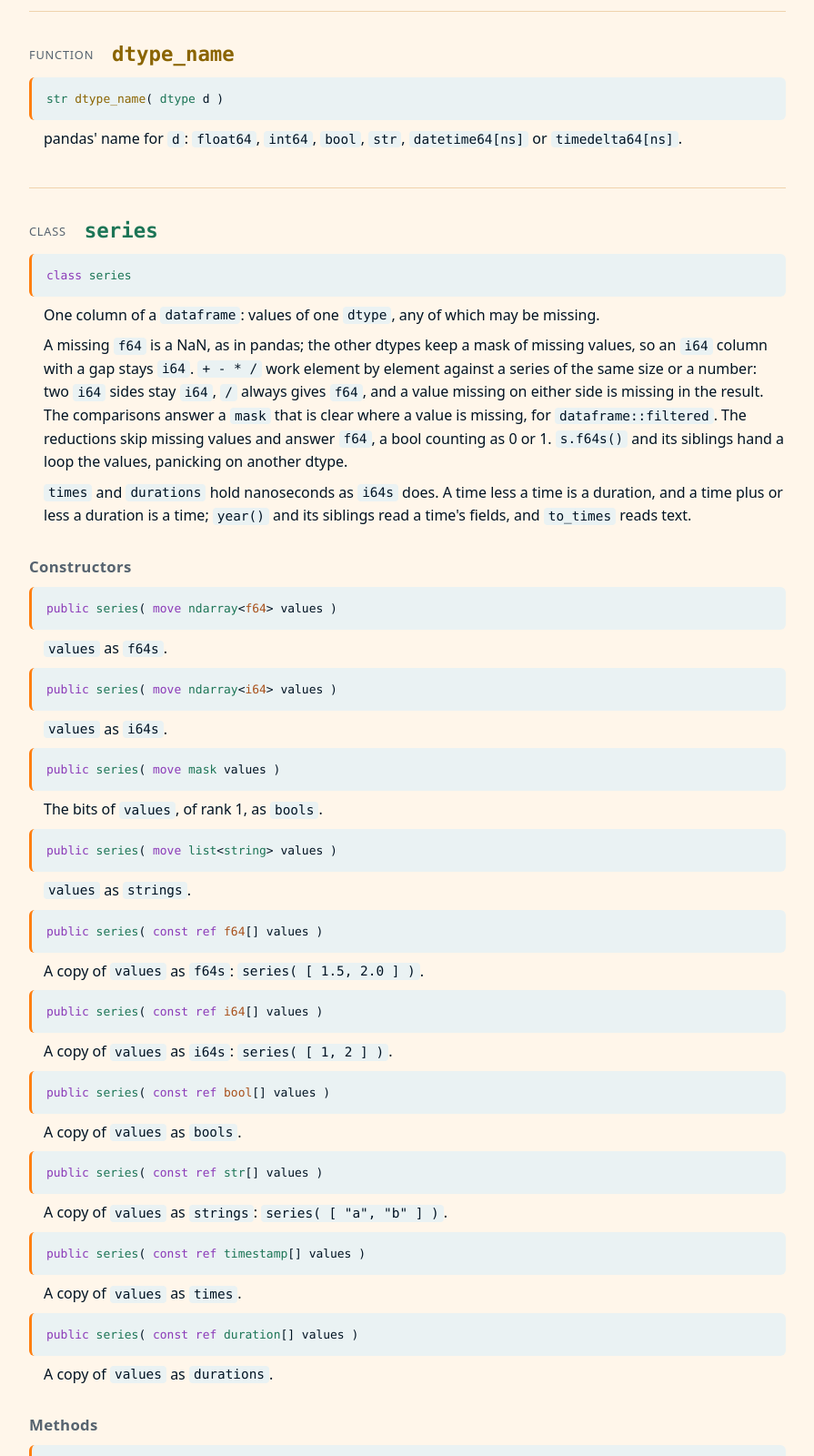
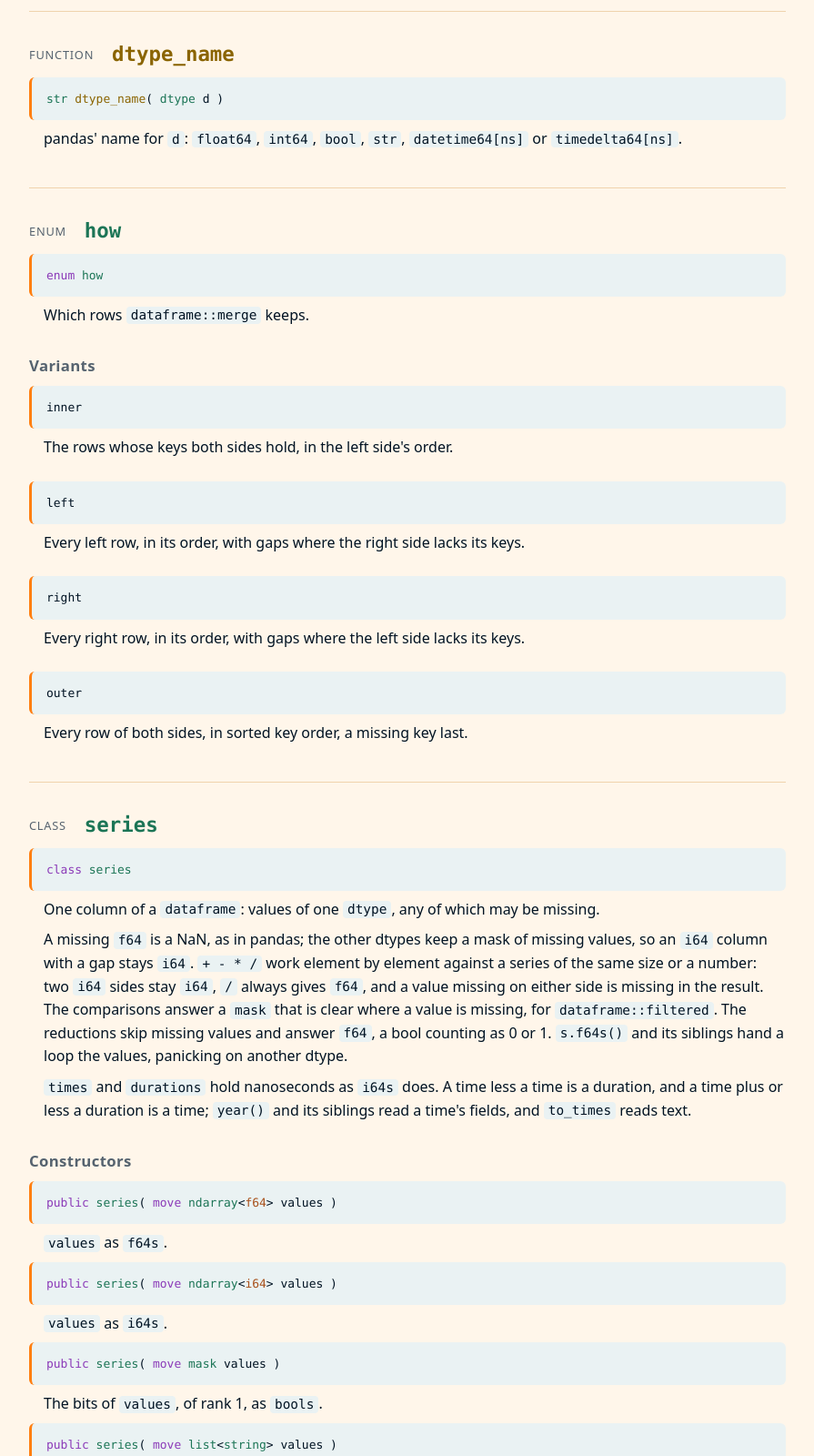
Before and after one commit to LaurenceBradshaw/keel, a plain HTML site: page keel_stl/docs/dataframe.html in a window 1280 px wide. Shown: the part 1200-2800 px from the top of the page at 91% size, without its empty margins (192-1087 px from the left). Drawn offline with Linux system fonts and the light colour scheme.

Commit message:
add kl::concat and dataframe merge

```diff
--- a/keel_stl/docs/dataframe.html
+++ b/keel_stl/docs/dataframe.html
@@ -14,6 +14,7 @@
 <ul class="contents">
 <li><a href="#dtype"><code>dtype</code></a> <span class="kind">enum</span></li>
 <li><a href="#dtype_name"><code>dtype_name</code></a> <span class="kind">function</span></li>
+<li><a href="#how"><code>how</code></a> <span class="kind">enum</span></li>
 <li><a href="#series"><code>series</code></a> <span class="kind">class</span></li>
 <li><a href="#dataframe"><code>dataframe</code></a> <span class="kind">class</span></li>
 <li><a href="#grouped"><code>grouped</code></a> <span class="kind">class</span></li>
@@ -21,6 +22,7 @@
 <li><a href="#csv_error"><code>csv_error</code></a> <span class="kind">enum</span></li>
 <li><a href="#parse_csv"><code>parse_csv</code></a> <span class="kind">function</span></li>
 <li><a href="#read_csv"><code>read_csv</code></a> <span class="kind">function</span></li>
+<li><a href="#concat"><code>concat</code></a> <span class="kind">function</span></li>
 </ul>
 <section class="entry">
 <h2><span class="kind">enum</span> <span class="type">dtype</span></h2>
@@ -74,6 +76,40 @@
 <pre class="signature"><a class="anchor" href="#dtype_name" aria-label="Link to dtype_name">#</a><code><a class="type" href="prelude.html#str">str</a> <span class="fn">dtype_name</span>( <a class="type" href="#dtype">dtype</a> d )</code></pre>
 <div class="doc">
 <p>pandas' name for <code>d</code>: <code>float64</code>, <code>int64</code>, <code>bool</code>, <code>str</code>, <code>datetime64[ns]</code> or <code>timedelta64[ns]</code>.</p>
+</div>
+</div>
+</section>
+<section class="entry">
+<h2><span class="kind">enum</span> <span class="type">how</span></h2>
+<div class="group" id="how">
+<pre class="signature"><a class="anchor" href="#how" aria-label="Link to how">#</a><code><span class="kw">enum</span> <span class="type">how</span></code></pre>
+<div class="doc">
+<p>Which rows <code>dataframe::merge</code> keeps.</p>
+</div>
+</div>
+<h3>Variants</h3>
+<div class="group" id="how.inner">
+<pre class="signature"><a class="anchor" href="#how.inner" aria-label="Link to inner">#</a><code>inner</code></pre>
+<div class="doc">
+<p>The rows whose keys both sides hold, in the left side's order.</p>
+</div>
+</div>
+<div class="group" id="how.left">
+<pre class="signature"><a class="anchor" href="#how.left" aria-label="Link to left">#</a><code>left</code></pre>
+<div class="doc">
+<p>Every left row, in its order, with gaps where the right side lacks its keys.</p>
+</div>
+</div>
+<div class="group" id="how.right">
+<pre class="signature"><a class="anchor" href="#how.right" aria-label="Link to right">#</a><code>right</code></pre>
+<div class="doc">
+<p>Every right row, in its order, with gaps where the left side lacks its keys.</p>
+</div>
+</div>
+<div class="group" id="how.outer">
+<pre class="signature"><a class="anchor" href="#how.outer" aria-label="Link to outer">#</a><code>outer</code></pre>
+<div class="doc">
+<p>Every row of both sides, in sorted key order, a missing key last.</p>
 </div>
 </div>
 </section>
@@ -764,6 +800,19 @@ columns, then <code>count</code>, the most frequent first and ties in the order
 <p><code>f</code> of each column, as a frame of one row: <code>df.apply( fn[]( s ) { return s.max() - s.min(); } )</code>.</p>
 </div>
 </div>
+<h3>Combining</h3>
+<div class="group" id="dataframe.merge">
+<pre class="signature"><a class="anchor" href="#dataframe.merge" aria-label="Link to merge">#</a><code><span class="kw">public</span> <a class="type" href="#dataframe">dataframe</a> <span class="fn">merge</span>( <span class="kw">const</span> <span class="kw">ref</span> <a class="type" href="#dataframe">dataframe</a> right, <a class="type" href="#how">how</a> kind, <a class="type" href="prelude.html#str">str</a>... on ) <span class="kw">const</span></code></pre>
+<div class="doc">
+<p>This frame's rows paired with <code>right</code>'s where the columns <code>on</code> hold equal values, as pandas'
+<code>merge</code>; with no <code>on</code>, the columns both frames have. A gap in a key pairs with a gap. A row
+with several partners gives one row each, in the partners' order. The keys come once, where
+this frame has them, then this frame's other columns, then <code>right</code>'s, and two with one name
+become <code>_x</code> and <code>_y</code>. A side's columns have gaps where that side lacks the keys and keep
+their dtype, where pandas makes an integer column <code>float64</code>. An <code>i64s</code> key against an <code>f64s</code>
+one is <code>f64s</code>. Panics when a side lacks a key or the two sides' dtypes for it differ otherwise.</p>
+</div>
+</div>
 <h3>Summarising</h3>
 <div class="group" id="dataframe.describe">
 <pre class="signature"><a class="anchor" href="#dataframe.describe" aria-label="Link to describe">#</a><code><span class="kw">public</span> <a class="type" href="#dataframe">dataframe</a> <span class="fn">describe</span>() <span class="kw">const</span></code></pre>
@@ -927,6 +976,18 @@ present is <code>f64s</code>.</p>
 </div>
 </div>
 </section>
+<section class="entry">
+<h2><span class="kind">function</span> <span class="fn">concat</span></h2>
+<div class="group" id="concat">
+<pre class="signature"><a class="anchor" href="#concat" aria-label="Link to concat">#</a><code><a class="type" href="#dataframe">dataframe</a> <span class="fn">concat</span>( <a class="type" href="#dataframe">dataframe</a>... frames )</code></pre>
+<div class="doc">
+<p>The rows of each of <code>frames</code>, one frame after another and numbered afresh, as pandas'
+<code>concat( frames, ignore_index=True )</code>. The columns are every frame's, in the order they first
+appear, and a frame without one has gaps there in its dtype. <code>i64s</code> beside <code>f64s</code> becomes
+<code>f64s</code>; any other mix of dtypes panics. Pass the frames with <code>move</code>, or a <code>copy()</code> of each.</p>
+</div>
+</div>
+</section>
 </main>
 <footer>Copyright 2026 Laurence Bradshaw. Licensed under Apache-2.0 WITH LLVM-exception.</footer>
 </body>
```
Also changed, not shown: docs/PLAN.md (+1 -1 lines), keel_stl/docs/index.html (+7 -0 lines), 2 other files.
